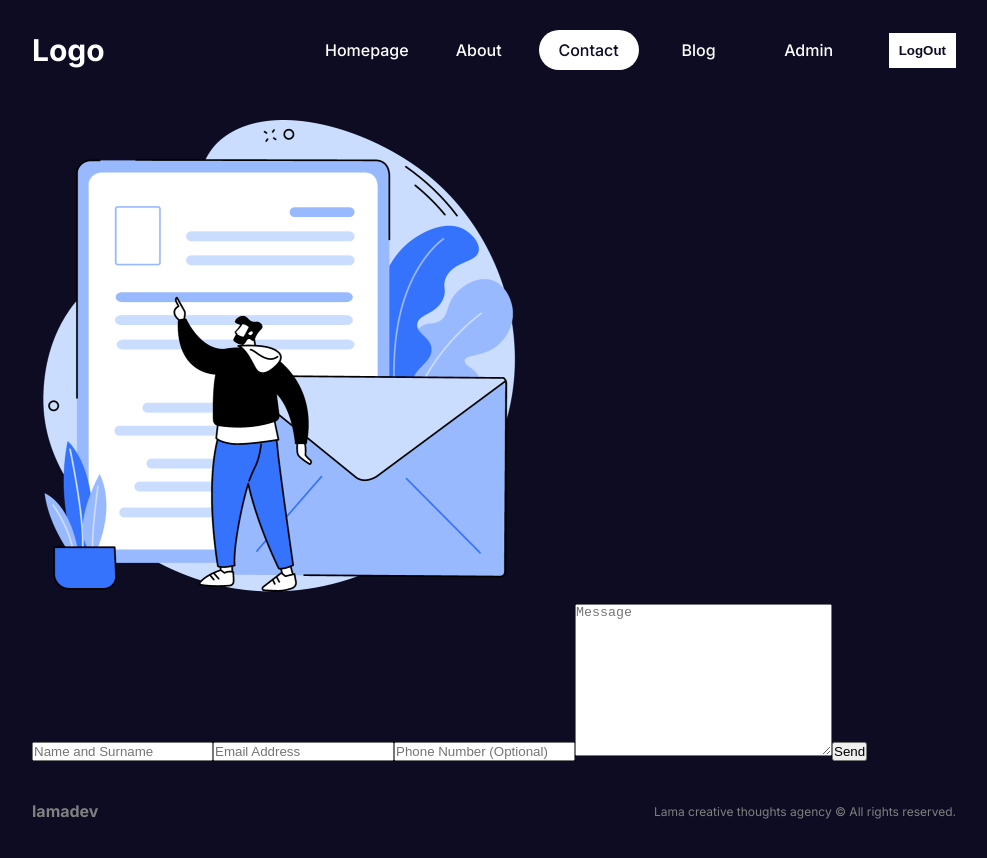
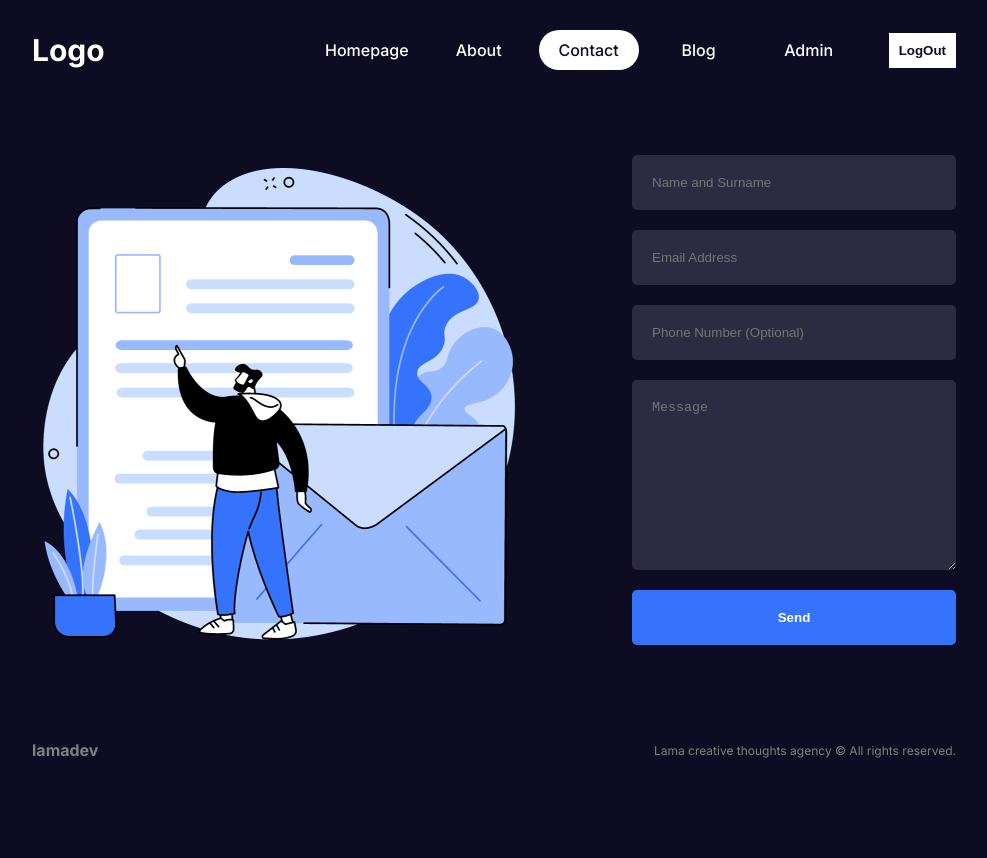
Before and after one commit to DHARAKA-METH/Next_Js_Project, a Next.js app: page /contact in a window 1280 px wide. Shown: the top 858 px of the page, without its empty margins (146-1133 px from the left). After the commit the page ends 800 px from the top, so only its background shows below. Built offline with nearby package versions, Linux system fonts and the light colour scheme.

Commit message:
css update contact page

```diff
--- a/src/app/contact/contact.module.css
+++ b/src/app/contact/contact.module.css
@@ -1,3 +1,46 @@
 .container{
+    display: flex;
+    align-items: center;
+    gap: 100px;
+}
 
+.imgContainer{
+    flex: 1;
+    position: relative;
 }
+.img{
+    object-fit: contain;
+}
+.formContainer{
+    flex: 1;
+}
+.form{
+    display: flex;
+    flex-direction: column;
+    gap: 20px;
+}
+.form input,
+.form textarea{
+    padding: 20px;
+    border-radius: 5px;
+    border: none;
+    outline: none;
+    background-color: var(--bgsoft);
+    color: var(--text);
+}
+
+.form button {
+    padding: 20px;
+    background-color: var(--btn);
+    color: var(--text);
+    font-weight: bold;
+    border: none;
+    border-radius: 5px;
+    cursor: pointer;
+  }
+
+  @media (max-width: 768px) {
+    .container {
+      flex-direction: column;
+    }
+  }
```
